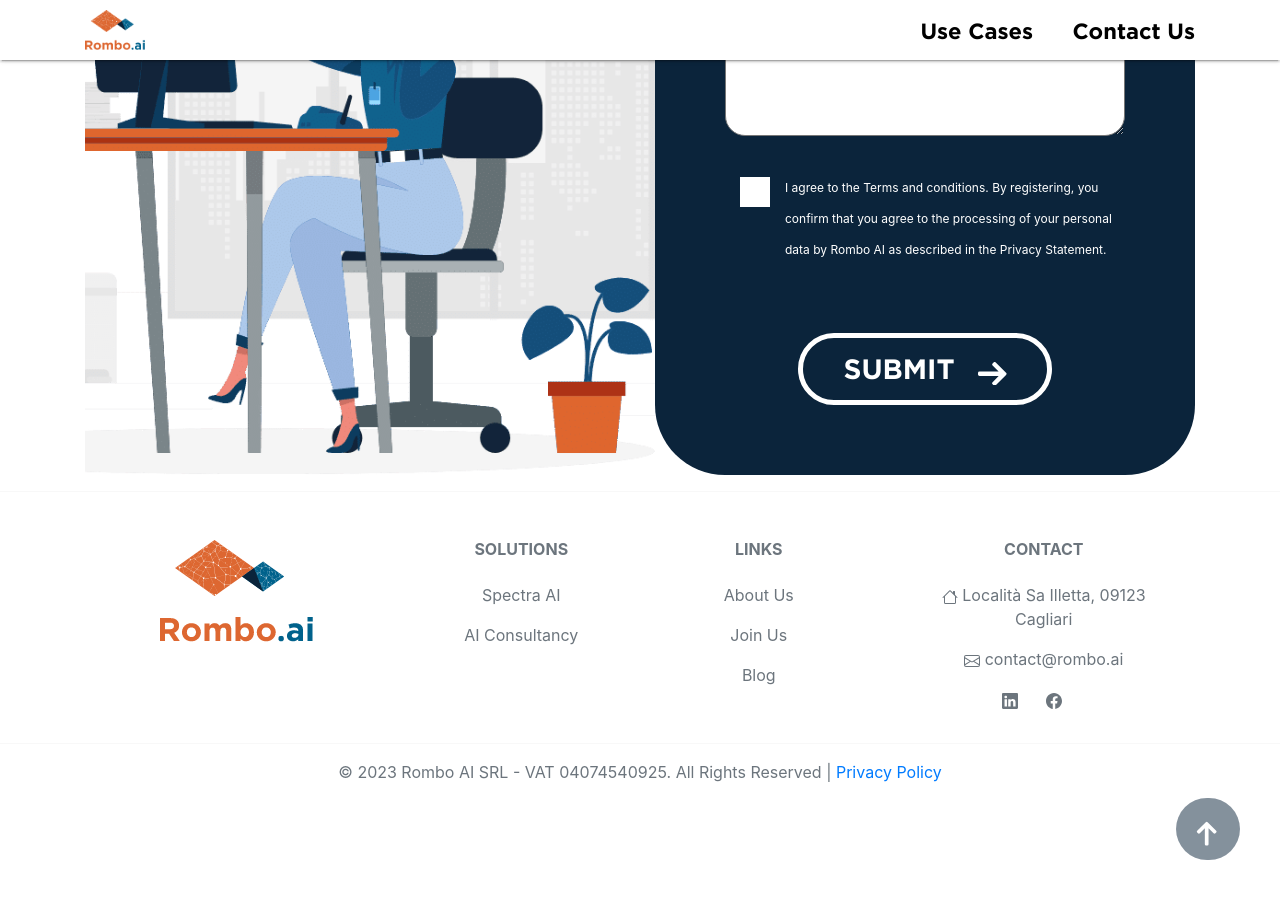
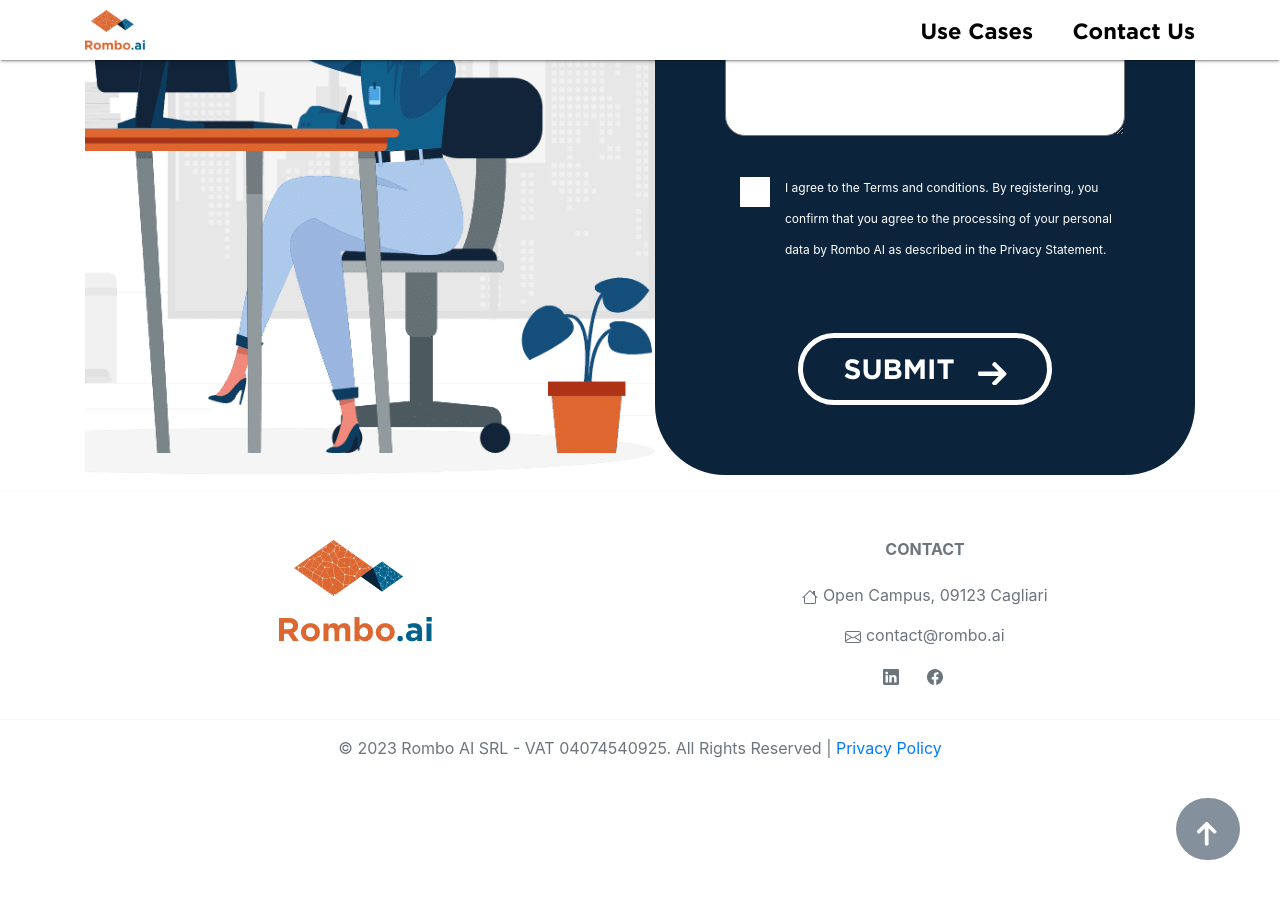
Before and after one commit to romboai/website, a Jekyll site: the page built from index.html, in a window 1280 px wide and 900 px high, scrolled down 6993 px. Built offline with Jekyll 4.4.1, drawn with Linux system fonts in a browser that asks for light colours; comment, search, counter and statistics services are not loaded; after the commit the page ends 7869 px from its top, so only the background shows below that.

Commit message:
new structure and footer

```diff
--- a/_includes/footer.html
+++ b/_includes/footer.html
@@ -18,38 +18,7 @@
                 </div>
                 <!-- Grid column -->
 
-                <!-- Grid column -->
-                <div class="col-md-2 col-lg-2 col-xl-2 mx-auto mb-4">
-                  <!-- Links -->
-                  <h6 class="text-uppercase fw-bold mb-4">
-                    Solutions
-                  </h6>
-                  <p>
-                    <a href="" class="text-reset">Spectra AI</a>
-                  </p>
-                  <p>
-                    <a href="" class="text-reset">AI Consultancy</a>
-                  </p>
-                </div>
-                <!-- Grid column -->
 
-                <!-- Grid column -->
-                <div class="col-md-3 col-lg-2 col-xl-2 mx-auto mb-4">
-                  <!-- Links -->
-                  <h6 class="text-uppercase fw-bold mb-4">
-                     Links
-                  </h6>
-                  <p>
-                    <a href="" class="text-reset">About Us</a>
-                  </p>
-                  <p>
-                    <a href="#!" class="text-reset">Join Us</a>
-                  </p>
-                  <p>
-                    <a href="#!" class="text-reset">Blog</a>
-                  </p>
-                </div>
-                <!-- Grid column -->
 
                 <!-- Grid column -->
                 <div class="col-md-4 col-lg-3 col-xl-3 mx-auto mb-md-0 mb-4">
@@ -59,7 +28,7 @@
                     <svg xmlns="http://www.w3.org/2000/svg" width="16" height="16" fill="currentColor" class="bi bi-house" viewBox="0 0 16 16">
                       <path d="M8.707 1.5a1 1 0 0 0-1.414 0L.646 8.146a.5.5 0 0 0 .708.708L2 8.207V13.5A1.5 1.5 0 0 0 3.5 15h9a1.5 1.5 0 0 0 1.5-1.5V8.207l.646.647a.5.5 0 0 0 .708-.708L13 5.793V2.5a.5.5 0 0 0-.5-.5h-1a.5.5 0 0 0-.5.5v1.293L8.707 1.5ZM13 7.207V13.5a.5.5 0 0 1-.5.5h-9a.5.5 0 0 1-.5-.5V7.207l5-5 5 5Z"/>
                     </svg>
-                    Località Sa Illetta, 09123 Cagliari</p>
+                    Open Campus, 09123 Cagliari</p>
                   <p>
                     <svg xmlns="http://www.w3.org/2000/svg" width="16" height="16" fill="currentColor" class="bi bi-envelope" viewBox="0 0 16 16">
                       <path d="M0 4a2 2 0 0 1 2-2h12a2 2 0 0 1 2 2v8a2 2 0 0 1-2 2H2a2 2 0 0 1-2-2V4Zm2-1a1 1 0 0 0-1 1v.217l7 4.2 7-4.2V4a1 1 0 0 0-1-1H2Zm13 2.383-4.708 2.825L15 11.105V5.383Zm-.034 6.876-5.64-3.471L8 9.583l-1.326-.795-5.64 3.47A1 1 0 0 0 2 13h12a1 1 0 0 0 .966-.741ZM1 11.105l4.708-2.897L1 5.383v5.722Z"/>
@@ -67,7 +36,7 @@
                     contact@rombo.ai
                   </p>
                   <p>
-                    <a href="https://www.linkedin.com/company/romboai-artificial-intelligence/" class="me-4 link-secondary">
+                    <a href="https://www.linkedin.com/company/rombo-ai/" class="me-4 link-secondary">
                     <svg xmlns="http://www.w3.org/2000/svg" width="16" height="16" fill="currentColor" class="bi bi-linkedin" viewBox="0 0 16 16">
                       <path d="M0 1.146C0 .513.526 0 1.175 0h13.65C15.474 0 16 .513 16 1.146v13.708c0 .633-.526 1.146-1.175 1.146H1.175C.526 16 0 15.487 0 14.854V1.146zm4.943 12.248V6.169H2.542v7.225h2.401zm-1.2-8.212c.837 0 1.358-.554 1.358-1.248-.015-.709-.52-1.248-1.342-1.248-.822 0-1.359.54-1.359 1.248 0 .694.521 1.248 1.327 1.248h.016zm4.908 8.212V9.359c0-.216.016-.432.08-.586.173-.431.568-.878 1.232-.878.869 0 1.216.662 1.216 1.634v3.865h2.401V9.25c0-2.22-1.184-3.252-2.764-3.252-1.274 0-1.845.7-2.165 1.193v.025h-.016a5.54 5.54 0 0 1 .016-.025V6.169h-2.4c.03.678 0 7.225 0 7.225h2.4z"/>
                     </svg></a>
--- a/index.html
+++ b/index.html
@@ -247,7 +247,7 @@ title: "Rombo AI"
         <img src="/img/eventa_logo.png" class="img-responsive" style="width:100%; margin-top: 25px;" alt="Eventa SRL">
       </div>
       <div class="col-sm-3">
-        <img src="/img/oc_logo.png" class="img-responsive" style="width:100%" alt="Open Campus">
+        <img src="/img/oc_logo.png" class="img-responsive" style="width:100%; margin-top: 25px;" alt="Open Campus">
       </div>
       <div class="col-sm-3">
         <img src="/img/sone_logo.png" class="img-responsive" style="width:60%" alt="Sone Health">
```
Also changed, not shown: 2 other files.
